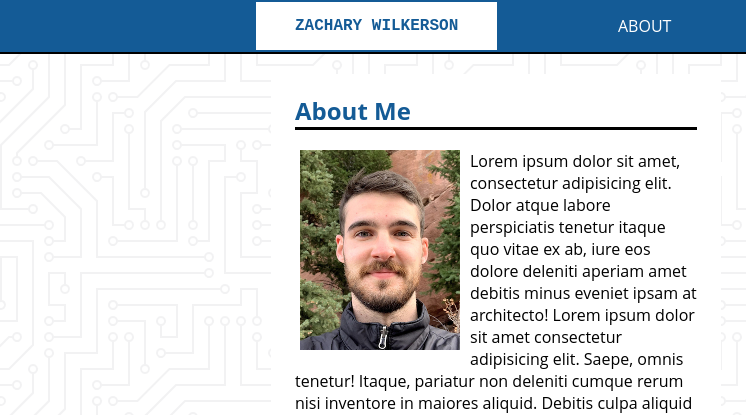
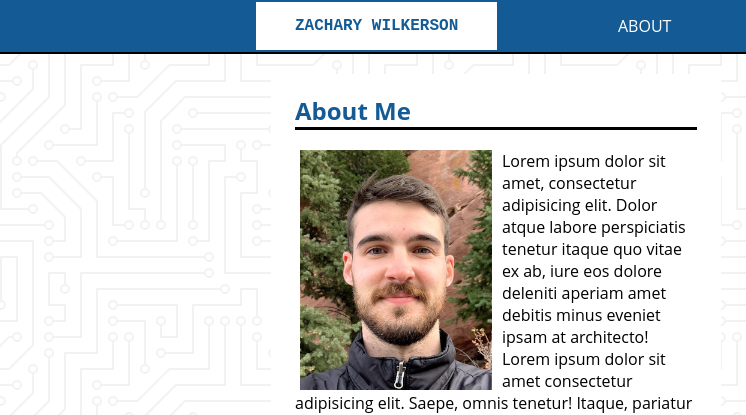
Before and after one commit to zacharywilkerson/m6-hw6-wilkerson-zachary, a plain HTML site: page index.html in a window 1280 px wide. Shown: the top 415 px of the page, 0-746 px from the left. Drawn offline with Linux system fonts and the light colour scheme.

Commit message:
updated images

```diff
--- a/index.html
+++ b/index.html
@@ -20,7 +20,7 @@
     <main>
         <section class="about_me">
             <h1>About Me</h1>
-            <img src="./images/headshot.jpg" alt="Self portrait">
+            <img src="./images/headshot_large.png" srcset="./images/headshot_small.jpg 160w, ./images/headshot_large.png 320w" sizes="15vw" alt="Self portrait">
             <p>Lorem ipsum dolor sit amet, consectetur adipisicing elit. Dolor atque labore perspiciatis tenetur itaque quo vitae ex ab, iure eos dolore deleniti aperiam amet debitis minus eveniet ipsam at architecto! Lorem ipsum dolor sit amet consectetur adipisicing elit. Saepe, omnis tenetur! Itaque, pariatur non deleniti cumque rerum nisi inventore in maiores aliquid. Debitis culpa aliquid corporis cupiditate, nesciunt numquam eius. Lorem ipsum dolor sit amet consectetur, adipisicing elit. Ipsum, sapiente! Tenetur atque itaque illum quod modi, alias temporibus dolorum et sapiente reiciendis delectus, porro iure? Officiis, sunt esse! Obcaecati, deleniti! Lorem ipsum dolor sit amet consectetur, adipisicing elit. Neque necessitatibus corporis eius consectetur sequi odio quibusdam commodi delectus, saepe ducimus deleniti unde, cupiditate nobis nam consequuntur nemo debitis, asperiores fugiat?</p>
             <p>Lorem ipsum, dolor sit amet consectetur adipisicing elit. Temporibus aliquid quaerat iusto necessitatibus, provident pariatur, nihil officiis ipsam odio asperiores quia consequatur culpa similique rem, enim sint ab officia iste! Lorem ipsum dolor sit amet consectetur adipisicing elit. Atque illo earum eius commodi sequi doloremque at pariatur, autem numquam possimus odio placeat voluptate dolorum vero alias consectetur consequuntur voluptates? Unde!</p>
             <p>Lorem ipsum dolor sit amet consectetur, adipisicing elit. Necessitatibus dolor deserunt minima totam fuga animi cupiditate, distinctio maxime! Dolorum sit reprehenderit officia a veniam modi impedit inventore id nostrum minima!</p>
```
Also changed, not shown: images/headshot_large.png (added), images/headshot_small.jpg (renamed from images/headshot.jpg).
